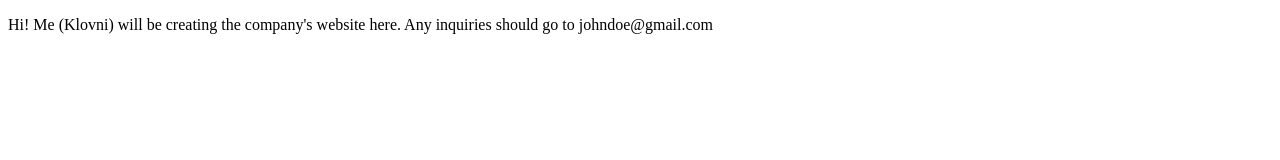
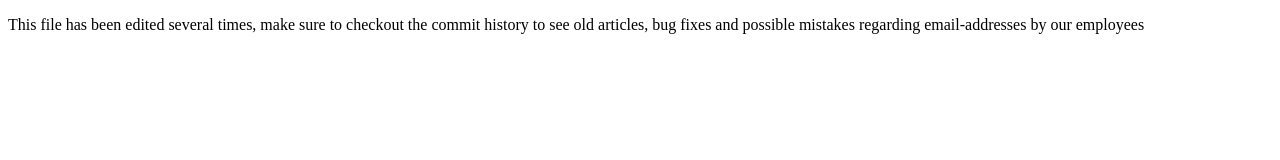
Before and after one commit to PelleSecurity/PelleWeb, a plain HTML site: page index.html in a window 1280 px wide. Drawn offline with Linux system fonts and the light colour scheme.

Commit message:
Update index.html

```diff
--- a/index.html
+++ b/index.html
@@ -4,6 +4,6 @@
     <title>PelleSecurity official webpage!</title>
   </head>
   <body>
-    <p>Hi! Me (Klovni) will be creating the company's website here. Any inquiries should go to johndoe@gmail.com</p>
+    <p>This file has been edited several times, make sure to checkout the commit history to see old articles, bug fixes and possible mistakes regarding email-addresses by our employees </p>
   </body>
 </html>
```
